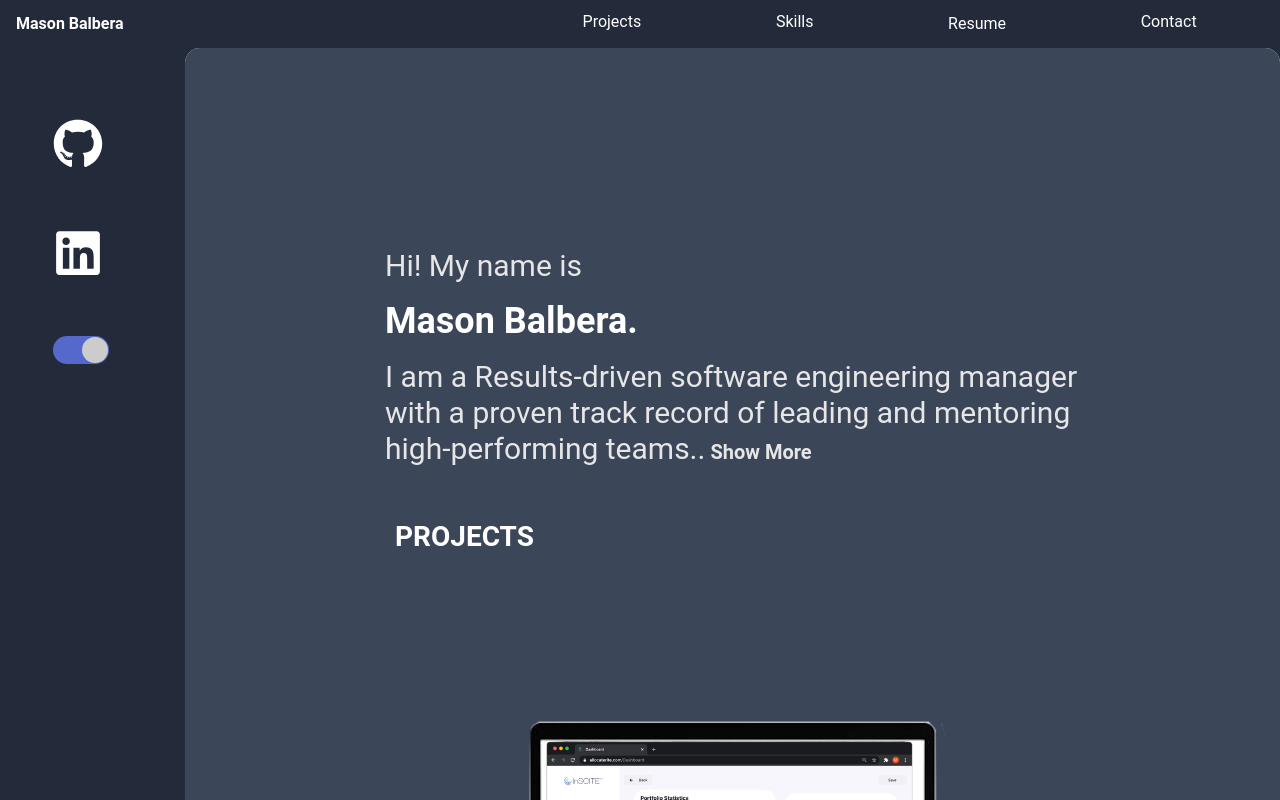
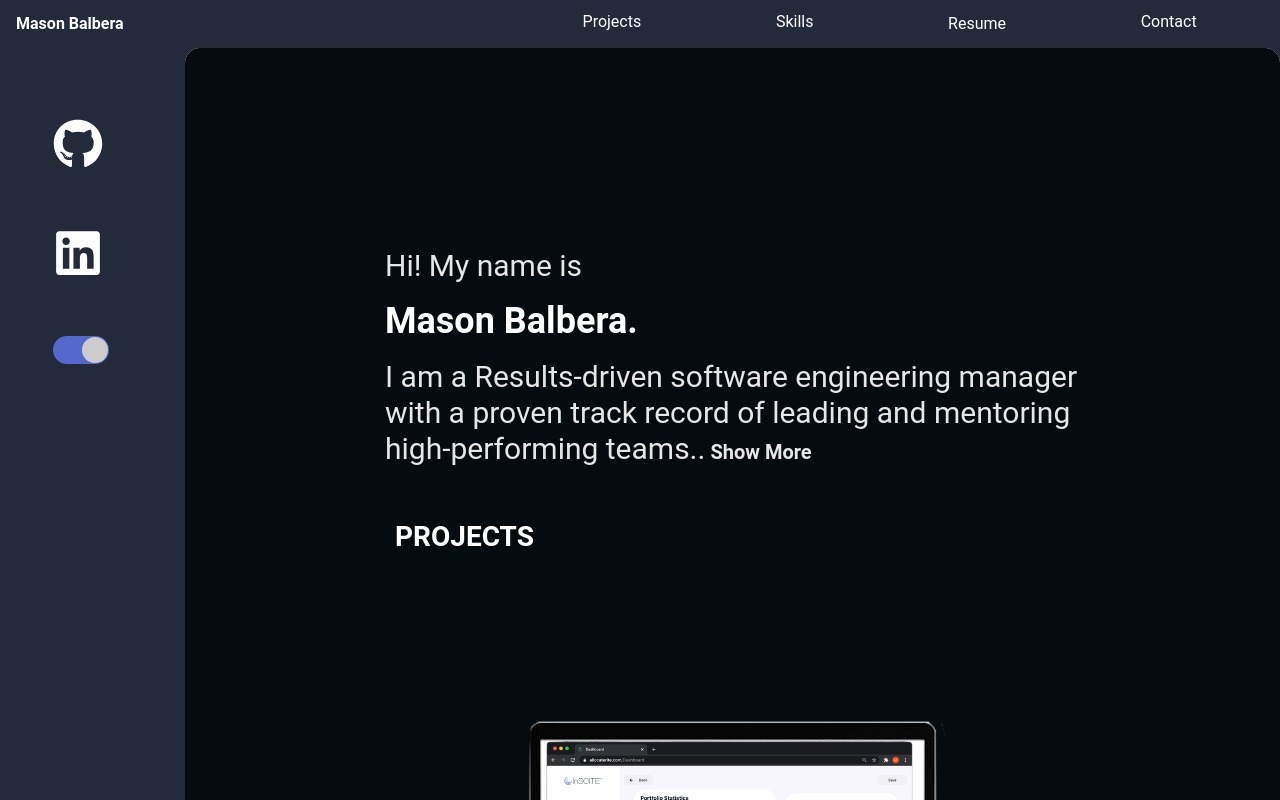
Before and after one commit to mbalbera/-Personal-Site-v2, a React (Create React App) app: page / in a window 1280 px wide. Built offline with nearby package versions, Linux system fonts and the light colour scheme.

Commit message:
update background color

```diff
--- a/src/App.js
+++ b/src/App.js
@@ -37,7 +37,7 @@ class App extends React.Component{
     if(this.state.isSmallScreen){
       return(
         <div style={{width:'100%'}}>
-          <div style={{ width: '100%', position: 'fixed', top: 0, height: 75, display: 'flex', justifyContent: 'space-around', alignItems: 'center', backgroundColor:'rgb(35,43,59)' }}>
+          <div style={{ width: '100%', position: 'fixed', top: 0, height: 75, display: 'flex', justifyContent: 'space-around', alignItems: 'center', backgroundColor:'rgb(6,11,16)' }}>
             <div>
               <p style={{ margin:0, fontSize: '22px', fontWeight: 'bold', color: ''}}>Mason Balbera</p>
             </div>
@@ -54,7 +54,7 @@ class App extends React.Component{
               />
             </div>
           </div>
-          <div style={{width:'95%', backgroundColor:this.state.darkMode?'rgb(60,70,88)':'rgb(255,255,255)', margin:'auto',marginTop:75, borderRadius:'12px'}}>
+          <div style={{width:'100%', backgroundColor:this.state.darkMode?'rgb(6,11,16)':'rgb(255,255,255)', margin:'auto',marginTop:75, borderRadius:'12px'}}>
             <div style={{ width: '100%' }}>
               <Background darkMode={this.state.darkMode} isSmallScreen={true} />
             </div>
@@ -126,7 +126,7 @@ class App extends React.Component{
         {/* <!-- main --> */}
         <main style={{ width: '-webkit-fill-available' }}>
           {/* <!-- main-container --> */}
-          <div className="main-container" style={{ backgroundColor: this.state.darkMode ? '#3c4659' : null, padding: 50, }}>
+          <div className="main-container" style={{ backgroundColor: this.state.darkMode ? 'rgb(6,11,16)' : null, padding: 50, }}>
             <div style={{ overflowY: 'scroll', marginBottom: 100}}>
               <div style={{width:'100%'}}>
                 <Background darkMode={this.state.darkMode} isSmallScreen={false}/>
```
